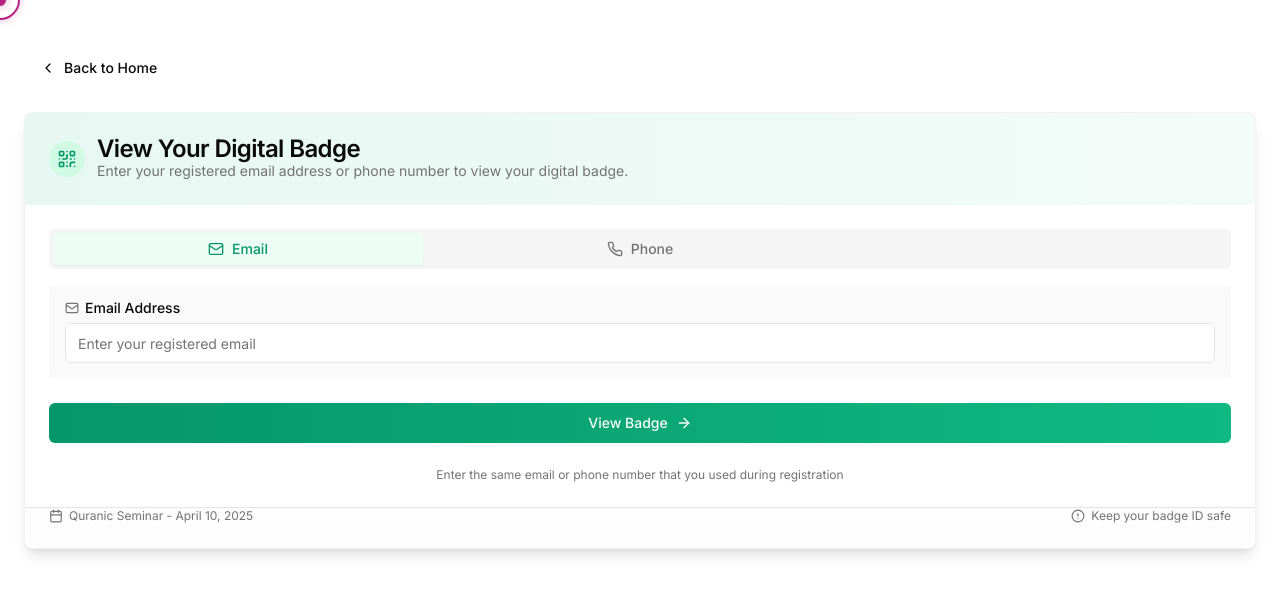
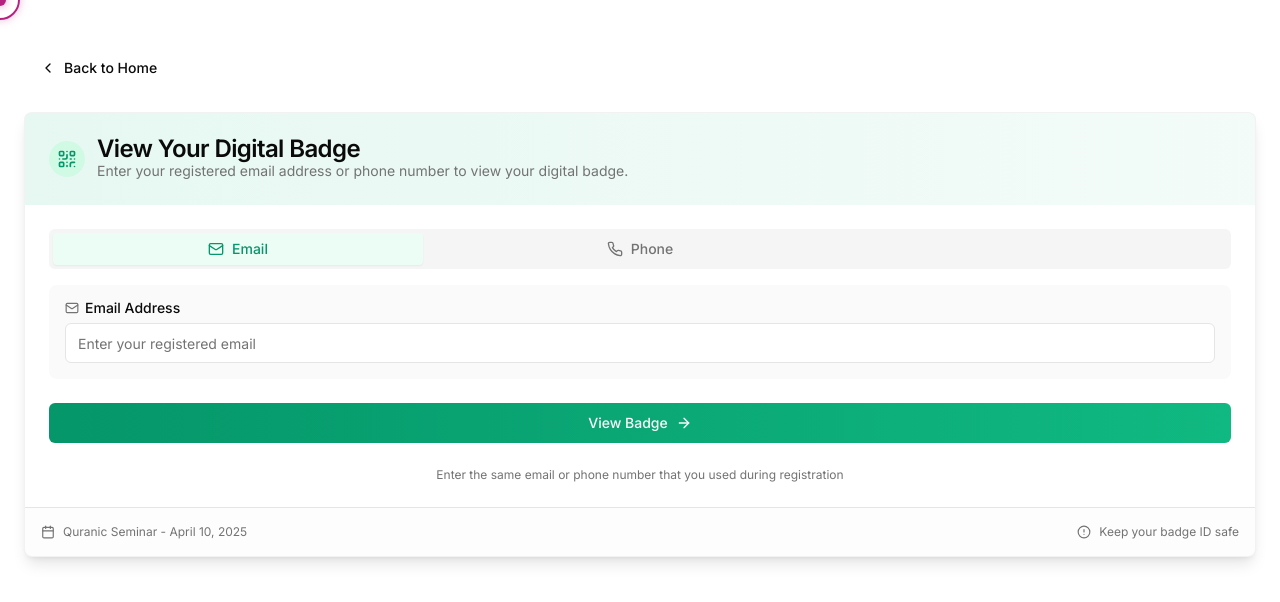
Before and after one commit to salmankavanur/Quranic_Seminar_Next, a Next.js app: page /my-badge in a window 1280 px wide. Shown: the top 602 px of the page. Built offline with nearby package versions, Linux system fonts and the light colour scheme.

Commit message:
alignment fix

```diff
--- a/app/my-badge/page.tsx
+++ b/app/my-badge/page.tsx
@@ -508,14 +508,16 @@ export default function MyBadgePage() {
             </AnimatePresence>
           </CardContent>
 
-          <CardFooter className="border-t bg-muted/20 flex flex-col sm:flex-row justify-between gap-2 text-xs text-muted-foreground">
-            <div className="flex items-center gap-1.5">
-              <Calendar className="h-3.5 w-3.5" />
-              <span>Quranic Seminar - April 10, 2025</span>
-            </div>
-            <div className="flex items-center gap-1.5">
-              <AlertCircle className="h-3.5 w-3.5" />
-              <span>Keep your badge ID safe</span>
+          <CardFooter className="border-t bg-muted/20 p-4">
+            <div className="w-full flex flex-col sm:flex-row sm:items-center justify-between gap-3">
+              <div className="flex items-center gap-2">
+                <Calendar className="h-3.5 w-3.5 text-muted-foreground" />
+                <span className="text-xs text-muted-foreground">Quranic Seminar - April 10, 2025</span>
+              </div>
+              <div className="flex items-center gap-2">
+                <AlertCircle className="h-3.5 w-3.5 text-muted-foreground" />
+                <span className="text-xs text-muted-foreground">Keep your badge ID safe</span>
+              </div>
             </div>
           </CardFooter>
         </Card>
```
